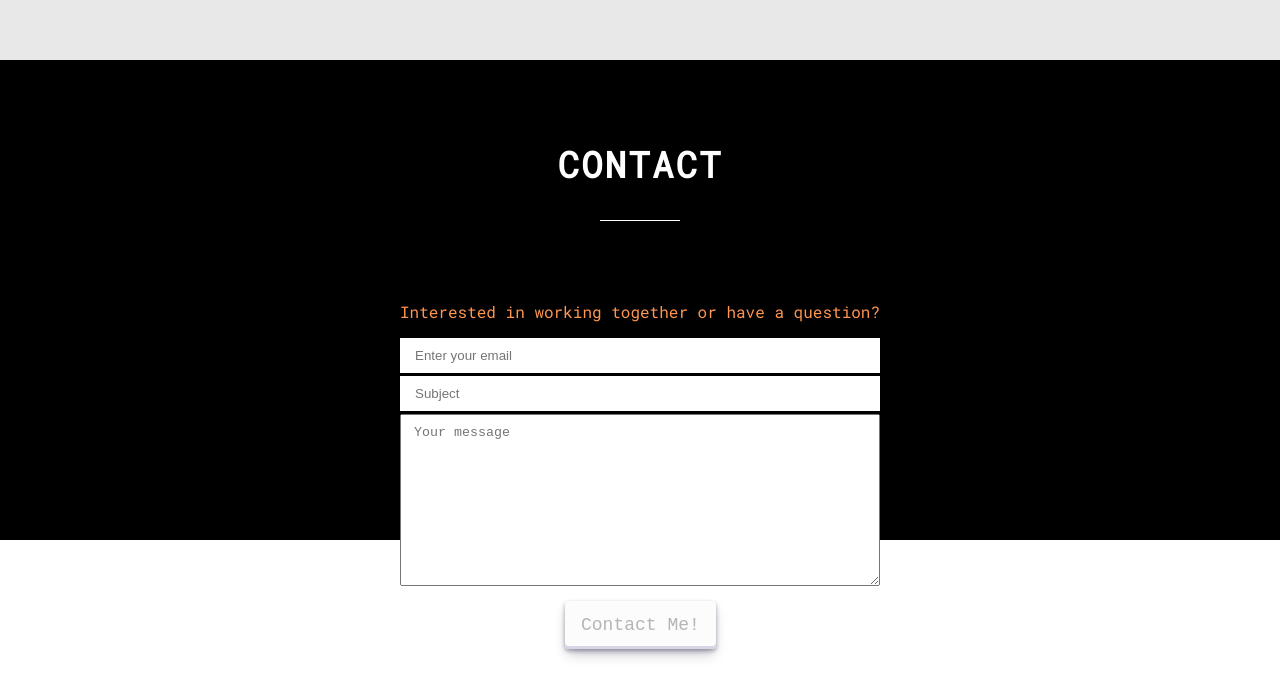
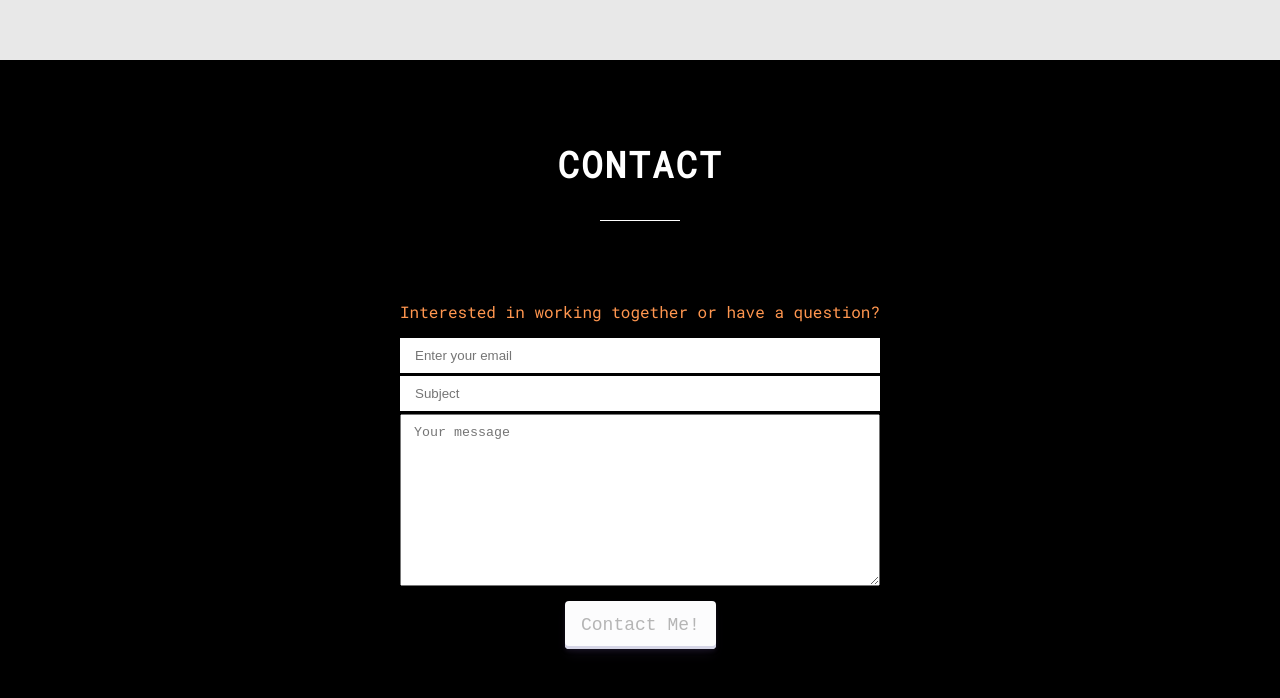
Before and after one commit to jdanthdavis/my-site, a React (Vite) app: page / in a window 1280 px wide. Shown: the part 3020-3718 px from the top of the page. Built offline with nearby package versions, Linux system fonts and the light colour scheme.

Commit message:
Fix footer overflow and move blinking function to useEffect

```diff
--- a/src/App.jsx
+++ b/src/App.jsx
@@ -15,7 +15,10 @@ import {
 } from './assets/Index';
 import Projects from './projects/projects';
 import Email from './email/email';
+import { useEffect } from 'react';
 
+function App() {
+  useEffect(() => {
     let cursor = true;
     const speed = 450;
     setInterval(() => {
@@ -29,8 +32,8 @@ setInterval(() => {
         cursor = true;
       }
     }, speed);
+  }, []);
 
-function App() {
   return (
     <>
       <section id="home">
@@ -112,9 +115,11 @@ function App() {
           </span>
           <Email />
         </div>
+        <div className="arrow-container">
           <a className="return-arrow" id="return-arrow" href="#home">
             ⬆
           </a>
+        </div>
       </section>
     </>
   );
--- a/src/App.scss
+++ b/src/App.scss
@@ -23,8 +23,7 @@ a {
 }
 
 #about,
-#projects,
-#contact {
+#projects {
   padding-bottom: 10rem;
 }
 
@@ -48,7 +47,7 @@ a {
 
 #contact {
   width: 100%;
-  height: 40vh;
+  padding-bottom: 1rem;
 }
 
 #home {
@@ -160,6 +159,8 @@ a {
 }
 
 .contact-container {
+  padding-bottom: 2rem;
+
   h1 {
     color: white;
   }
@@ -177,8 +178,12 @@ a {
 .return-arrow {
   color: #ff964f;
   font-size: 60px;
-  float: right;
-  padding-right: 15px;
   cursor: pointer;
   text-decoration: none;
 }
+
+.arrow-container {
+  display: flex;
+  flex-direction: row-reverse;
+  padding-right: 75px;
+}
```
Lines whose indentation alone changed are shown as unchanged.
